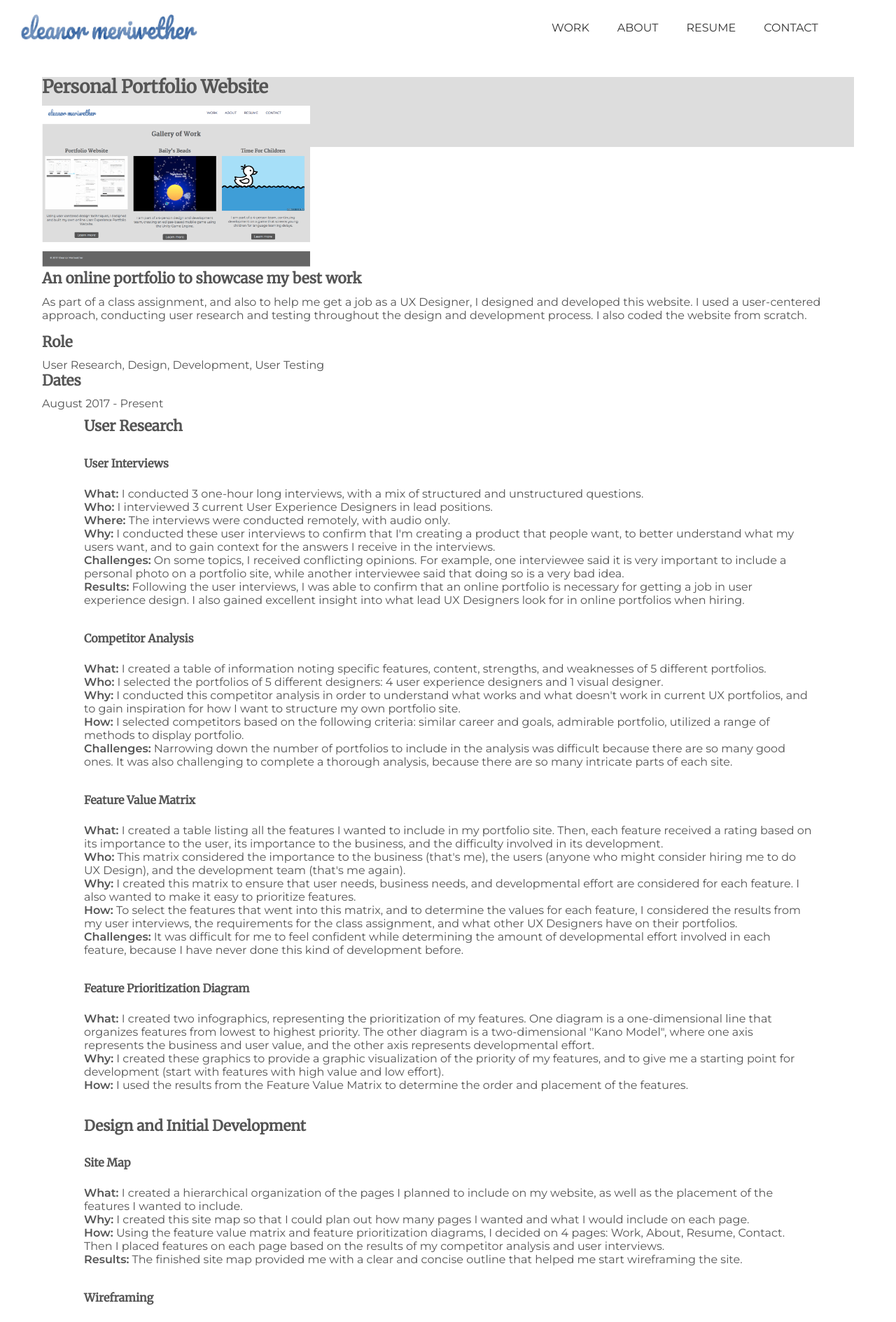
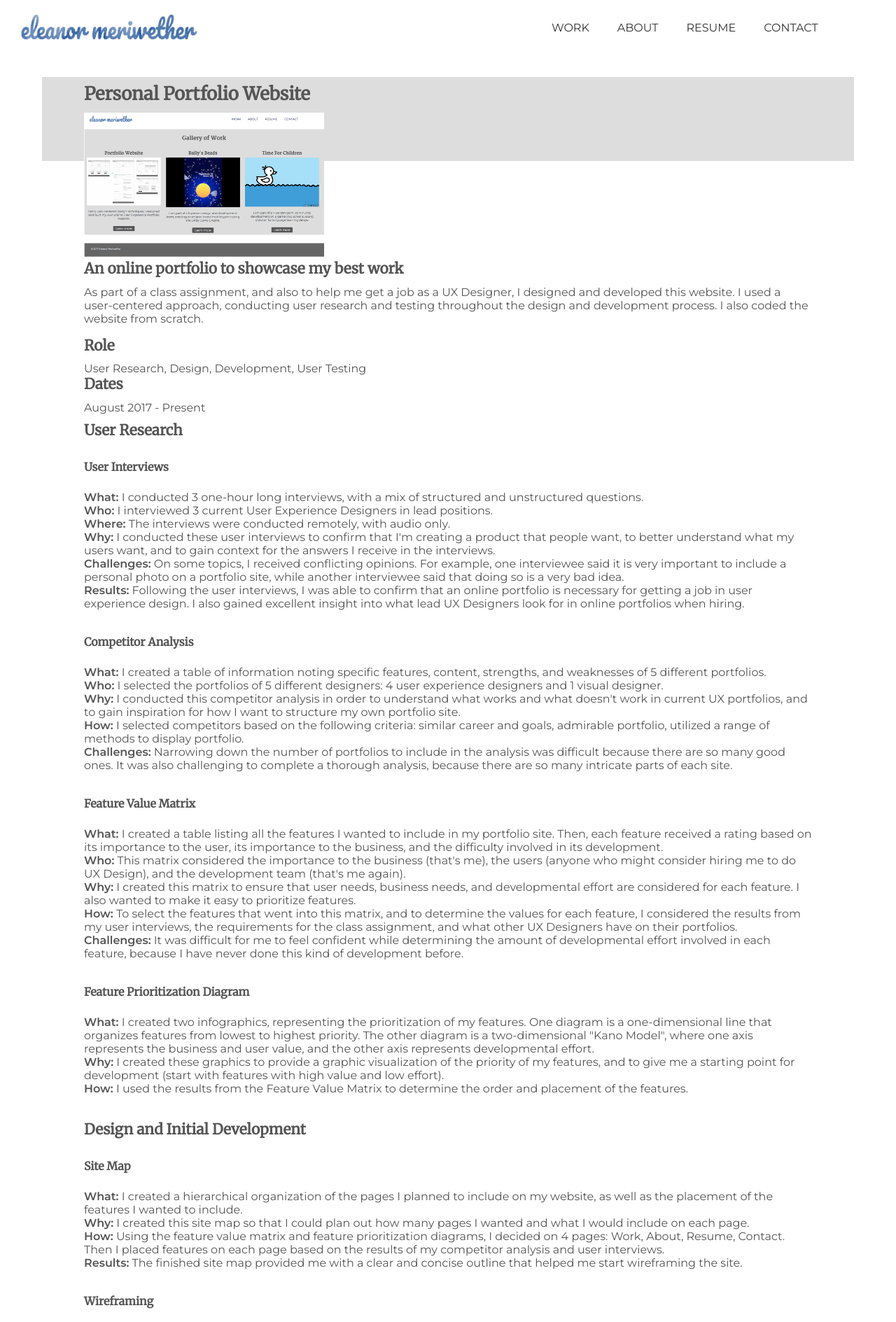
Before and after one commit to emeriwether/emeriwether.github.io, a Jekyll site: the page built from project1.html, in a window 1280 px wide. Shown: the top 1889 px of the page at 70% size. Built offline with Jekyll 4.4.1, drawn with Linux system fonts in a browser that asks for light colours.

Commit message:
adjust structure for project 1 description

```diff
--- a/css/styles.css
+++ b/css/styles.css
@@ -142,7 +142,10 @@ article.PortfolioWebsite {  padding: 10px 60px; display: inline-block; margin-bo
 article.PortfolioWebsite::after { content:''; display: block; clear: both; }
 
 
-article.PortfolioWebsite header { background-color: #ddd; display: inline-block; }
+article.PortfolioWebsite header { background-color: #ddd; display: inline-block; padding: 10px 60px; }
+article.PortfolioWebsite header::after { content:''; display: block; clear: both; }
+
+
 article.PortfolioWebsite header img { width: 33%; }
 article.PortfolioWebsite p span { font-weight: 600; }
 
```
